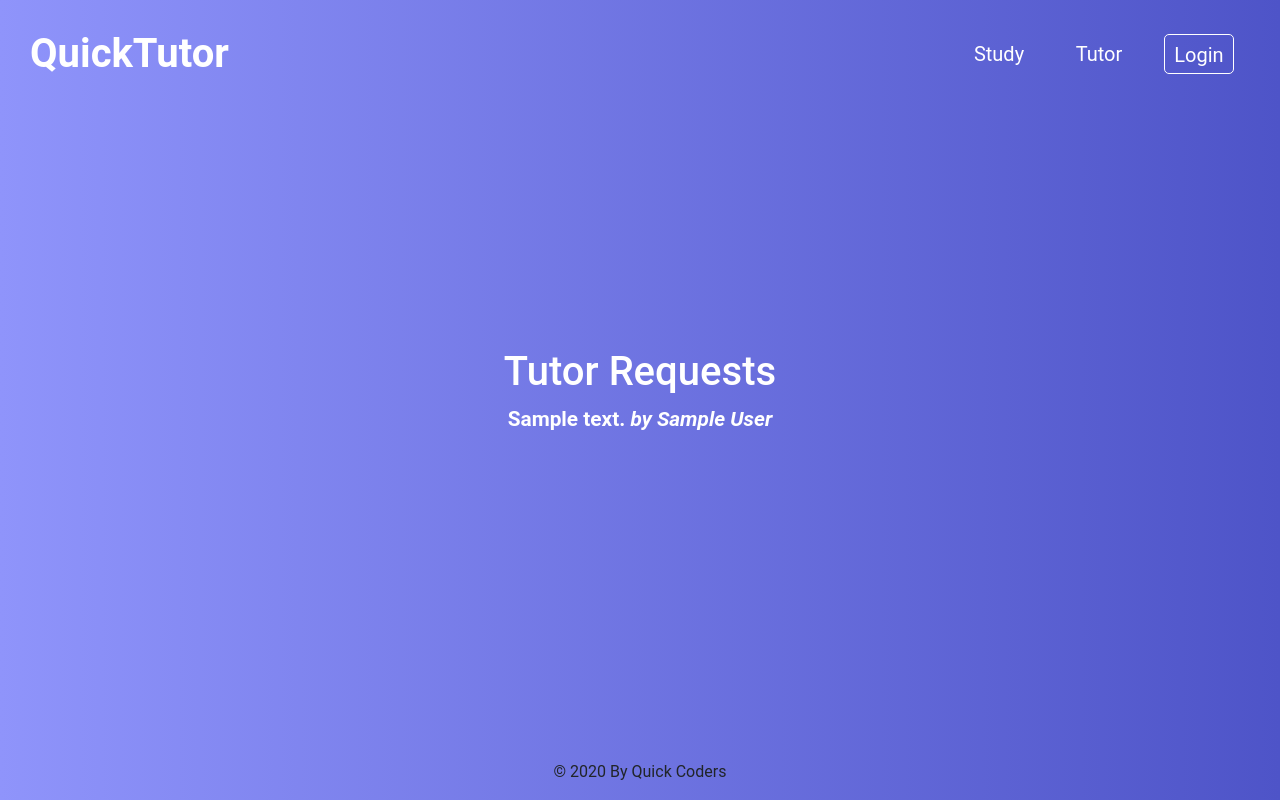
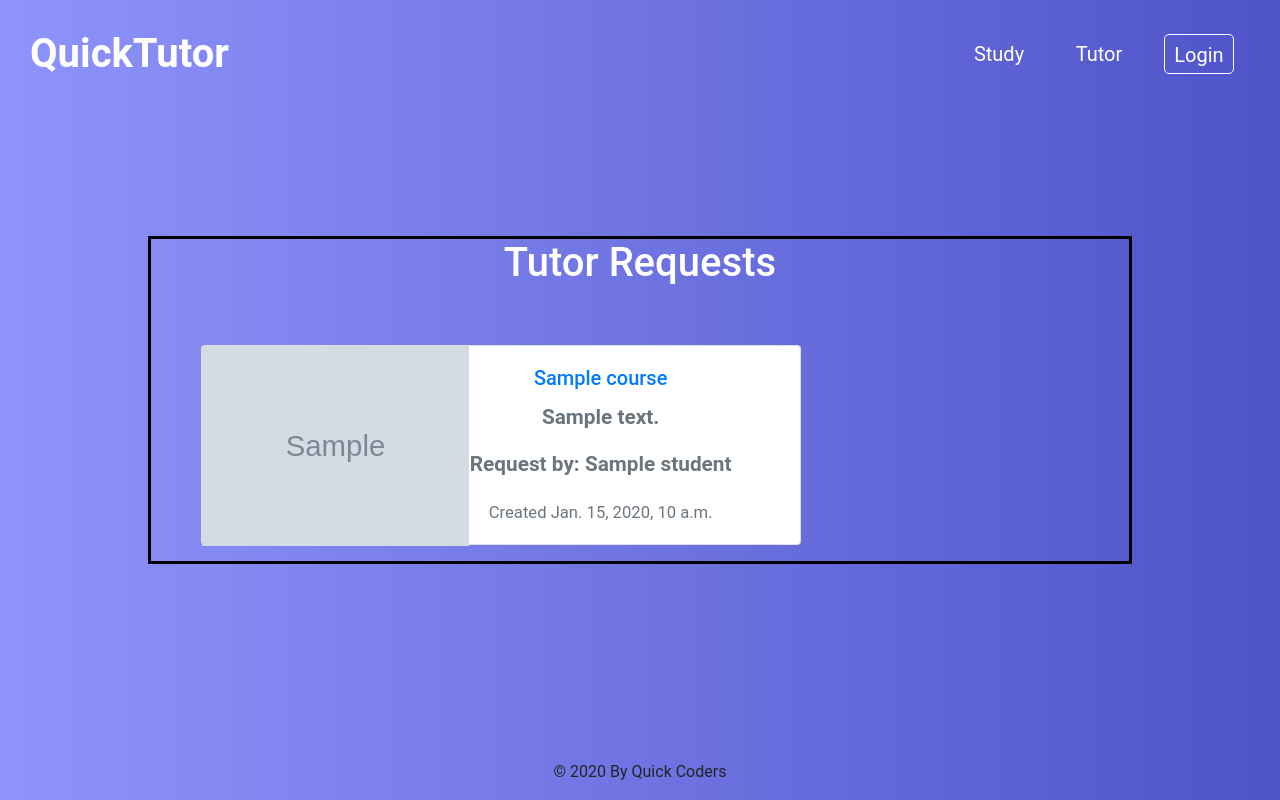
Before and after one commit to HarrisonClark/QuickTutor, a Django app: template study/templates/study/request_list.html in a window 1280 px wide. Run offline with Django 3.2, Linux system fonts and the light colour scheme; the template is opened without the code that fills it: most values are stand-ins (such as "Sample title", 1, 10 or a date in 2020); grey boxes marked "Sample" are stand-in pictures; some libraries are stand-ins or nearby versions.

Commit message:
Updated tutor requests style

```diff
--- a/study/models.py
+++ b/study/models.py
@@ -21,7 +21,7 @@ class Student(models.Model):
     bio = models.TextField(max_length=100, blank=True)
 
     def __str__(self):
-        return self.user.username + ": " + self.user.first_name + " " + self.user.last_name
+        return self.user.first_name + " " + self.user.last_name
 
 
 class Tutor(models.Model):
--- a/study/templates/study/request_list.html
+++ b/study/templates/study/request_list.html
@@ -4,15 +4,34 @@
 
 {% block content %}
 
+<div style="height:auto; border:black; border-style:solid">
 <h1>Tutor Requests</h1>
 
 {% if requests_list %}
+    <div class="d-flex flex-wrap">
     {% for request in requests_list %}
-        <p>{{ request.description }} <i>by {{ request.student.user.first_name }} {{ request.student.user.last_name }}</i></p>
+        <div class="card mb-3" style="max-height: 200px; min-width:600px; margin:50px">
+            <div class="row no-gutters">
+                <div class="col-md-4">
+                <img src={{ request.student.picture }} style="height:200px" alt="User Profile Pic">
+                </div>
+                <div class="col-md-8">
+                <div class="card-body">
+                    <h5 class="card-title text-primary">{{ request.course }}</h5>
+                    <p class="card-text text-secondary">{{ request.description }}</p>
+                    <p class="card-text text-secondary"> Request by: {{ request.student }}</p>
+                    <p class="card-text"><small class="text-muted">Created {{ request.pub_date }}</small></p>
+
+                </div>
+                </div>
+            </div>
+        </div>
     {% endfor %}
+    </div>
 {% else %}
     <p>There are no open tutor requests at this time</p>
     <p>Please check back later</p>
 {% endif %}
 
+</div>
 {% endblock %}
```
